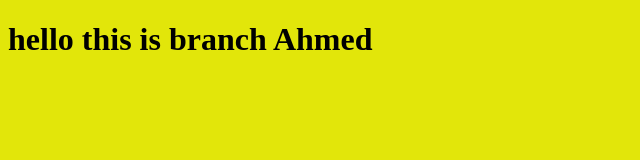
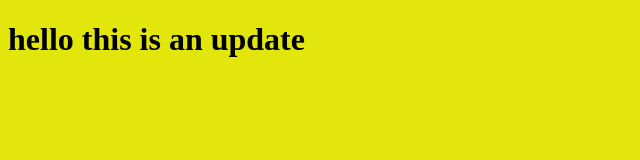
Before and after one commit to ahmedmagdi5812-create/myproject, a plain HTML site: page index.html in a window 1280 px wide. Shown: the whole page, without its empty margins (0-640 px from the left). Drawn offline with Linux system fonts and the light colour scheme.

Commit message:
Edit The HTML file

```diff
--- a/index.html
+++ b/index.html
@@ -8,7 +8,7 @@
 </head>
 <body>
 
-    <h1>hello this is branch Ahmed</h1>
+    <h1>hello this is an update</h1>
     <script src="app.js"></script>
 </body>
 </html>
```
Also changed, not shown: style.css (line endings or trailing spaces).
